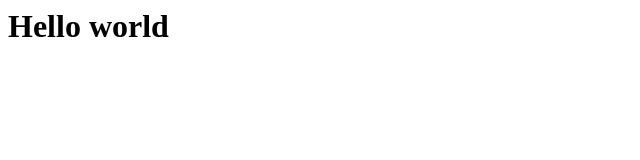
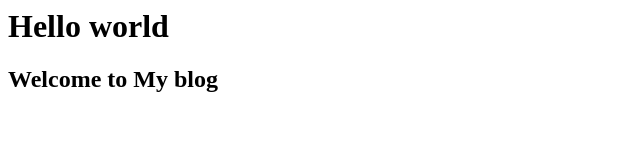
Before and after one commit to sangpv/blog, a plain HTML site: page index.html in a window 1280 px wide. Shown: the whole page, without its empty margins (0-640 px from the left). Drawn offline with Linux system fonts and the light colour scheme.

Commit message:
Update index.html

```diff
--- a/index.html
+++ b/index.html
@@ -1 +1,2 @@
 <h1>Hello world</h1>
+<h2>Welcome to My blog</h2>
```
